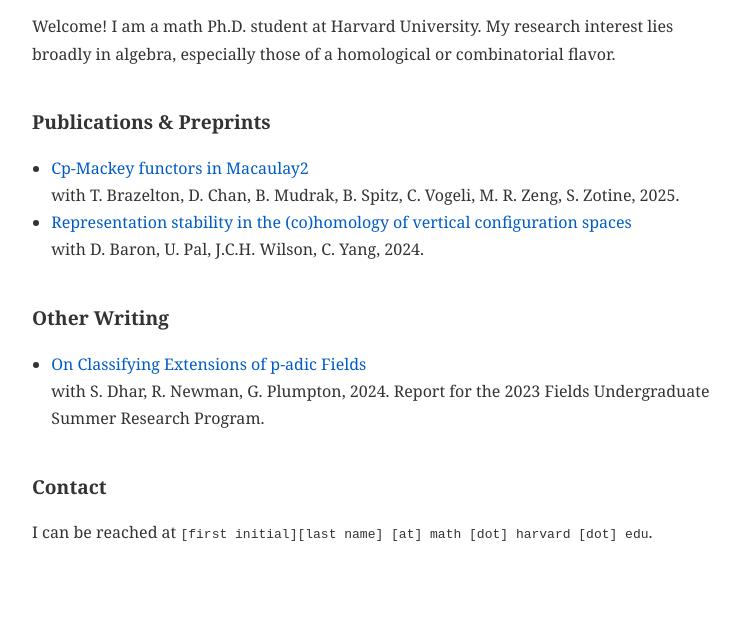
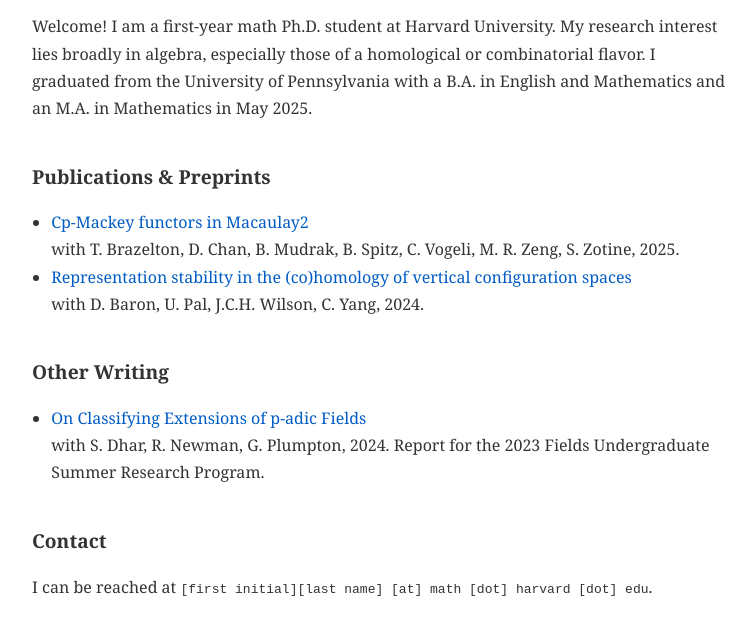
Before and after one commit to Chengluw/chengluw.github.io, a plain HTML site: page index.html in a window 1280 px wide. Shown: the part 117-752 px from the top of the page, without its empty margins (258-1013 px from the left). Drawn offline with Linux system fonts and the light colour scheme.

Commit message:
Update index.html

```diff
--- a/index.html
+++ b/index.html
@@ -37,7 +37,8 @@
   <h1>Chenglu Wang</h1>
 
     <p>
-    Welcome! I am a math Ph.D. student at Harvard University. My research interest lies broadly in algebra, especially those of a homological or combinatorial flavor.
+    Welcome! I am a first-year math Ph.D. student at Harvard University. My research interest lies broadly in algebra, especially those of a homological or combinatorial flavor.
+    I graduated from the University of Pennsylvania with a B.A. in English and Mathematics and an M.A. in Mathematics in May 2025.
   <h2>Publications & Preprints</h2>
   <ul>
     <li>
```
